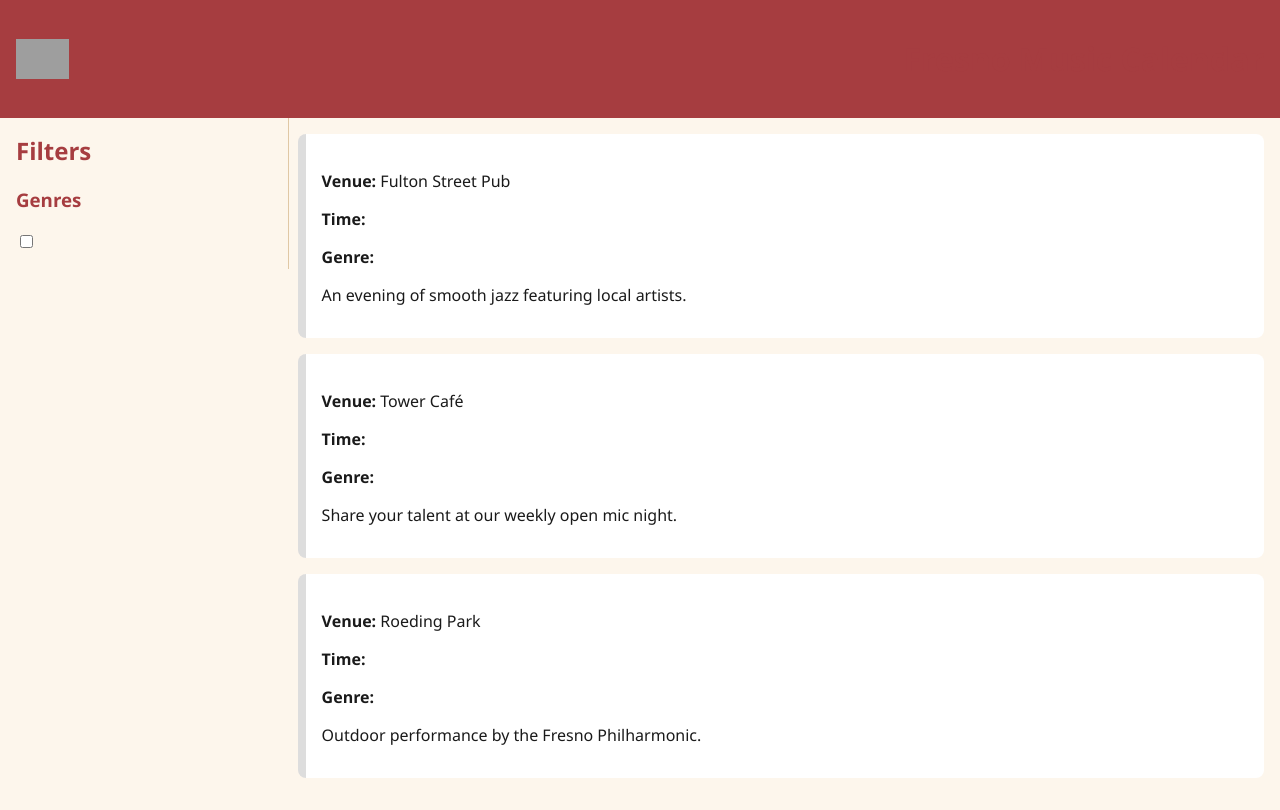
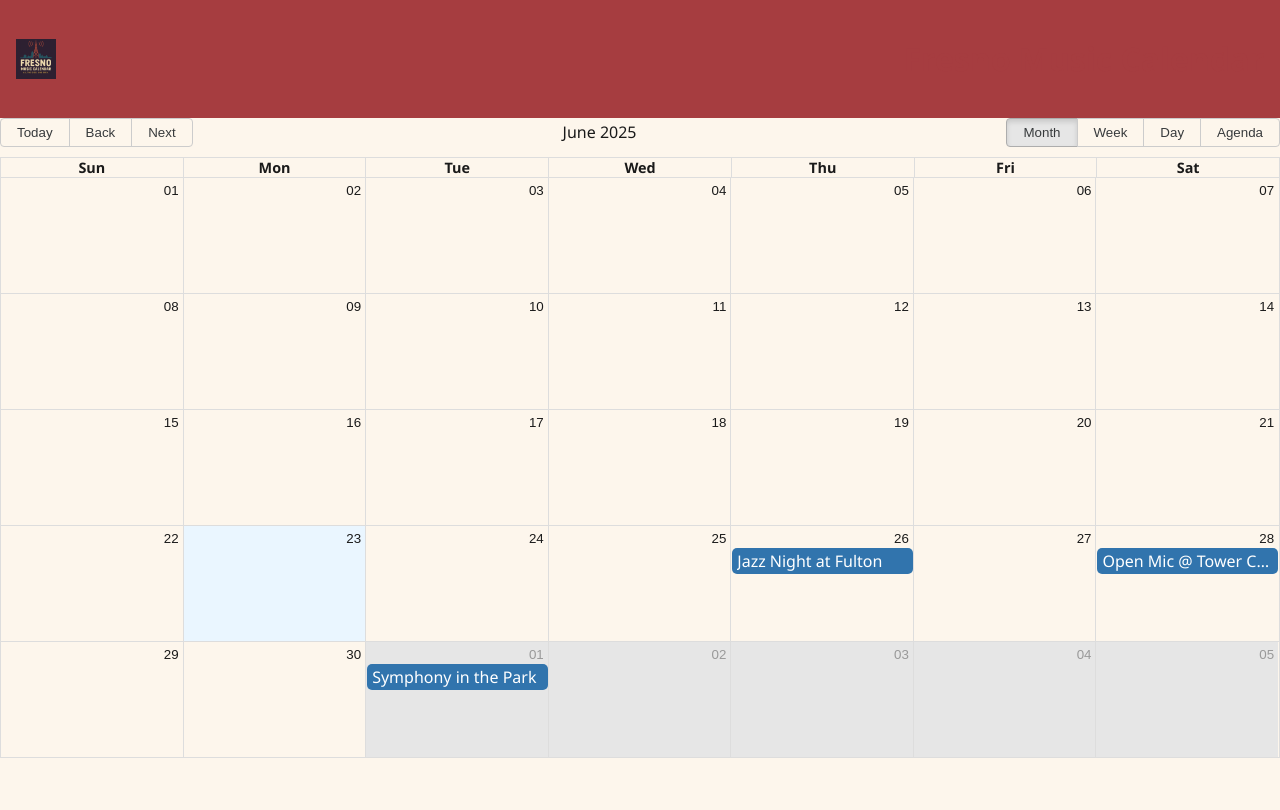
Before and after one commit to mrayover/Fresno-music-calendar1, a React (Vite) app: page / in a window 1280 px wide. Built offline with nearby package versions, Linux system fonts and the light colour scheme; grey boxes are pictures that could not be loaded.

Commit message:
logo moved app updated

```diff
--- a/src/App.jsx
+++ b/src/App.jsx
@@ -1,54 +1,46 @@
 
-import React, { useState } from "react";
+import React, { useState, useMemo } from "react";
+import { Calendar, momentLocalizer } from "react-big-calendar";
+import moment from "moment";
+import { useNavigate } from "react-router-dom";
+import "react-big-calendar/lib/css/react-big-calendar.css";
+import "./style.css";
 import eventsData from "./eventsData.jsx";
-import "./style.css";
+
+const localizer = momentLocalizer(moment);
 
 export default function App() {
-  const [selectedGenres, setSelectedGenres] = useState([]);
+  const [events] = useState(eventsData);
+  const navigate = useNavigate();
 
-  const allGenres = Array.from(new Set(eventsData.map(event => event.genre)));
-
-  const toggleFilter = (genre) => {
-    setSelectedGenres(prev =>
-      prev.includes(genre) ? prev.filter(g => g !== genre) : [...prev, genre]
-    );
+  const handleSelectEvent = (event) => {
+    navigate(`/event/${event.id}`);
   };
 
-  const filteredEvents = eventsData.filter(event =>
-    selectedGenres.length === 0 || selectedGenres.includes(event.genre)
-  );
+  const memoizedEvents = useMemo(() => {
+    return events.map(event => ({
+      ...event,
+      start: new Date(event.start),
+      end: new Date(event.end),
+    }));
+  }, [events]);
 
   return (
-    <div className="App">
-      <header>
-        <img src="/logo.png" alt="Fresno Music Calendar Logo" />
+    <div className="app-container">
+      <header className="app-header">
+        <img src="/logo.png" alt="Fresno Music Calendar Logo" className="logo" />
         <h1>Fresno Music Calendar</h1>
       </header>
-      <aside style={{ float: "left", width: "20%" }}>
-        <h2>Filters</h2>
-        <h3>Genres</h3>
-        {allGenres.map((genre, idx) => (
-          <div key={idx}>
-            <input
-              type="checkbox"
-              checked={selectedGenres.includes(genre)}
-              onChange={() => toggleFilter(genre)}
-            />
-            {genre}
-          </div>
-        ))}
-      </aside>
-      <main style={{ marginLeft: "22%" }}>
-        {filteredEvents.map((event, index) => (
-          <div key={index} className={"event-card " + (event.genre || "").toLowerCase().replace(/\s+/g, '')}>
-            <h2>{event.name}</h2>
-            <p><strong>Venue:</strong> {event.venue}</p>
-            <p><strong>Time:</strong> {event.time}</p>
-            <p><strong>Genre:</strong> {event.genre}</p>
-            <p>{event.description}</p>
-          </div>
-        ))}
-      </main>
+      <div className="calendar-wrapper">
+        <Calendar
+          localizer={localizer}
+          events={memoizedEvents}
+          startAccessor="start"
+          endAccessor="end"
+          style={{ height: "80vh" }}
+          onSelectEvent={handleSelectEvent}
+        />
+      </div>
     </div>
   );
 }
```
Also changed, not shown: logo.png (renamed from src/logo.png).
